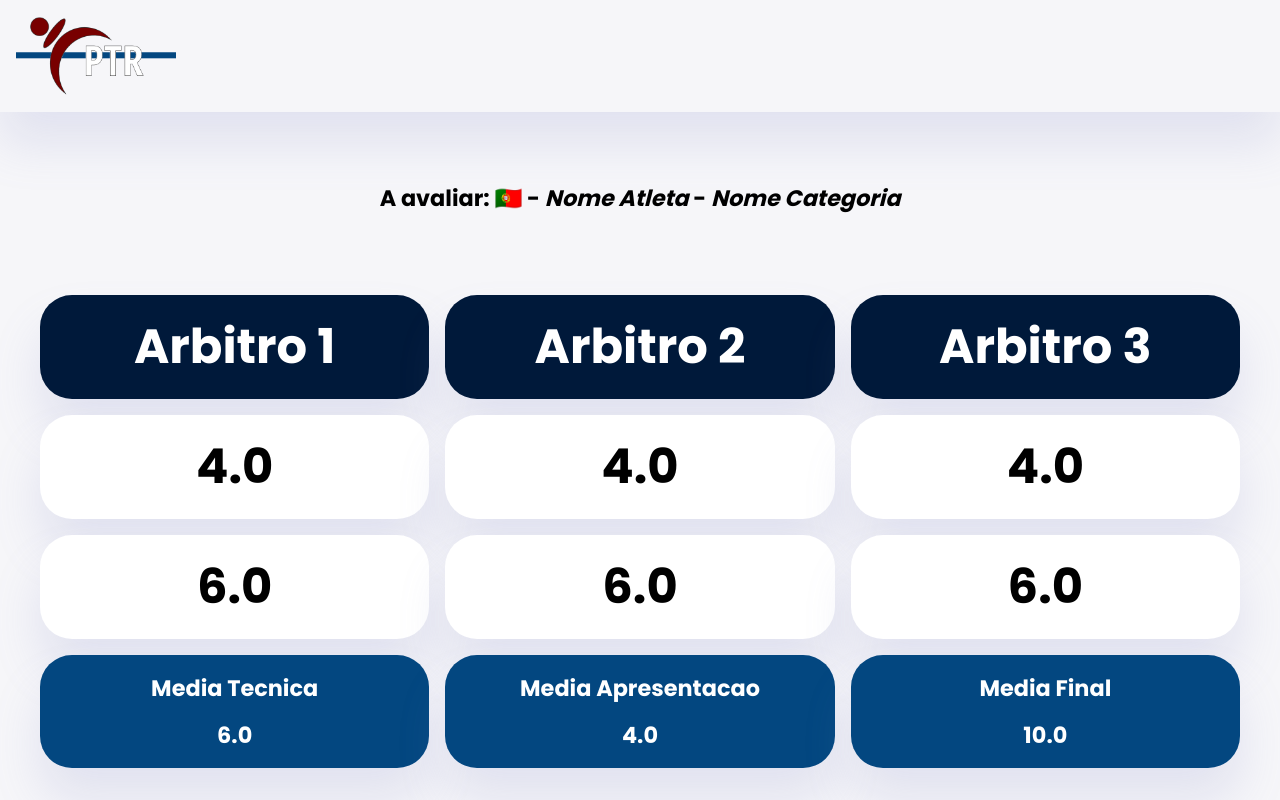
After one commit to tommyfonseca7/PTR, a Flask app: page /poomsae_athlete in a window 1280 px wide. The commit adds this page. Run offline with Flask 3, Linux system fonts and the light colour scheme.

Commit message:
Finished Athlete Grade Card

```diff
--- a/backend/app.py
+++ b/backend/app.py
@@ -173,6 +173,10 @@ def provas():
     tournaments = Tournament.query.all()
     category = Category.query.all()
     return render_template('provas.html', tournaments=tournaments, category=category)
+
+@app.route("/poomsae_athlete", methods = ['GET'])
+def poomsaes_athlete():
+    return render_template('poomsae-athlete.html')
 
 
 @app.route("/get_judges", methods = ['GET'])
--- a/static/css/styleFront.css
+++ b/static/css/styleFront.css
@@ -303,3 +303,47 @@ form {
     font-size: 0.8rem;
 
   }
+
+/* Poomsae Athlete */
+
+main .presentation {
+    display: flex;
+    align-items: center;
+    justify-content: center;
+}
+
+main .grades{
+    display: grid;
+    grid-template-columns: repeat(3, 1fr);
+    gap: 1rem;
+}
+
+main .grades div{
+    display: flex;
+    justify-content: center;
+    align-items: center;
+    background: var(--color-white);
+    padding: 1rem;
+    border-radius: var(--card-border-readius);
+    box-shadow: var(--box-shadow);
+    transition: all 300ms ease;
+    display: flex;
+    flex-direction: column;
+    justify-content: space-between;
+    align-items: center;
+    gap: 0.8rem;
+}
+
+main .grades div:nth-child(-n+3) {
+    background: var(--color-primary);
+    color: var(--color-white);
+}
+
+main .grades div h3{
+    font-size: 3rem;
+}
+
+main .grades div:nth-last-child(-n+3) {
+    background: var(--color-primary-variant);
+    color: var(--color-white);
+}
--- /dev/null
+++ b/templates/poomsae-athlete.html
@@ -0,0 +1,87 @@
+<!DOCTYPE html>
+<html lang="en">
+<head>
+    <meta charset="UTF-8">
+    <meta name="viewport" content="width=device-width, initial-scale=1.0">
+    <title>PTR</title>
+    <link rel="stylesheet" href="../static/css/styleFront.css">
+    <link rel="stylesheet" href="https://fonts.googleapis.com/css2?family=Material+Symbols+Sharp"/>
+</head>
+
+<body>
+    <div class="container">
+        <header>
+            <div class="logo">
+                <img src="..\static\images\logo.png" alt="">
+            </div>
+        </header>
+
+        <main>
+            <div class="presentation">
+                <h2>A avaliar: 🇵🇹 - <i id = "athlete_name">Nome Atleta</i> - <i>Nome Categoria</i></h2>
+            </div>
+
+            <div class="grades">
+                <div class="judge judge1">
+                    <h3>Arbitro 1</h3>
+                </div>
+
+                <div class="judge judge2">
+                    <h3>Arbitro 2</h3>
+                </div>
+
+                <div class="judge judge3">
+                    <h3>Arbitro 3</h3>
+                </div>
+
+                <div class="tec-grade judge1">
+                    <h3>4.0</h3>
+                </div>
+
+                <div class="tec-grade judge2">
+                    <h3>4.0</h3>
+                </div>
+
+                <div class="tec-grade judge3">
+                    <h3>4.0</h3>
+                </div>
+
+                <div class="presentation-grade judge1">
+                    <h3>6.0</h3>
+                </div>
+
+                <div class="presentation-grade judge2">
+                    <h3>6.0</h3>
+                </div>
+
+                <div class="presentation-grade judge3">
+                    <h3>6.0</h3>
+                </div>
+
+                <div class="median-tec">
+                    <h2>Media Tecnica</h2>
+                    <h2>6.0</h2>
+                </div>
+
+                <div class="median-presentation">
+                    <h2>Media Apresentacao</h2>
+                    <h2>4.0</h2>
+                </div>
+
+                <div class="median-final">
+                    <h2>Media Final</h2>
+                    <h2>10.0</h2>
+                </div>
+
+
+
+
+            </div>
+
+        </main>
+
+
+    </div>
+
+</body>
+</html>
```
